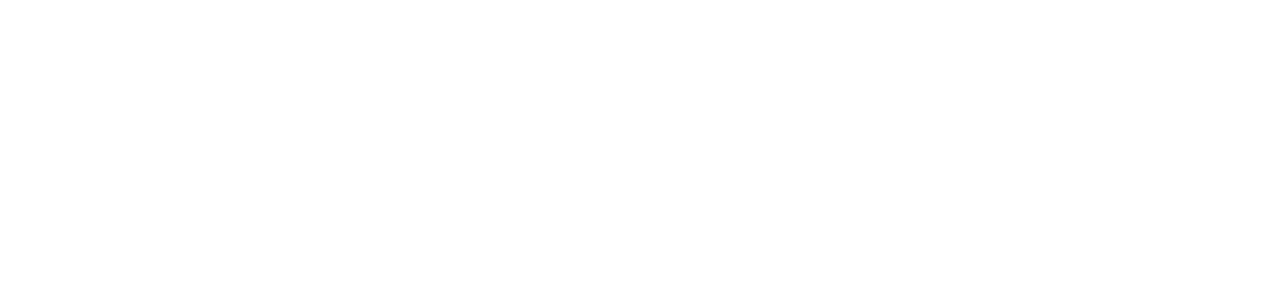
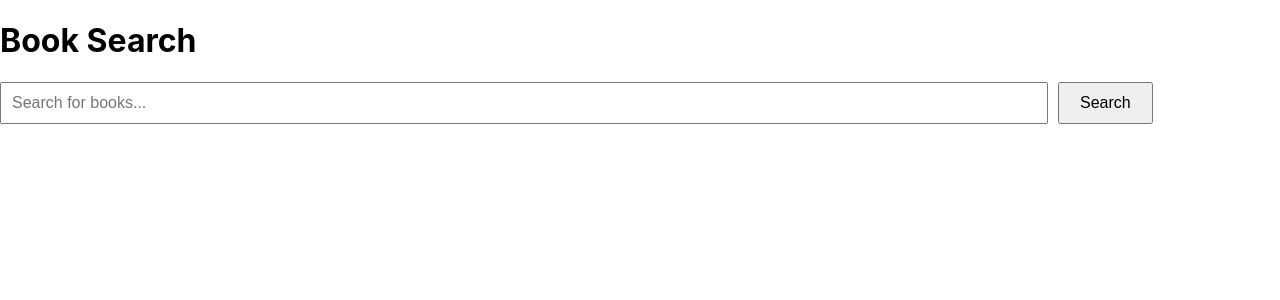
Before and after one commit to cjy0207/Book-app, a React (Create React App) app: page /search in a window 1280 px wide. Before the commit this address had no page. Shown: the top 300 px of the page. Built offline with nearby package versions, Linux system fonts and the light colour scheme.

Commit message:
search test

```diff
--- a/src/App.js
+++ b/src/App.js
@@ -1,11 +1,13 @@
 import './App.css';
 import { Route, Routes } from 'react-router-dom';
-import Homepage from './pages/HomePage/Homepage';
+import HomePage from './pages/HomePage/HomePage';
+import SearchPage from './pages/SearchPage/SearchPage';
 
 function App() {
   return (
     <Routes>
-      <Route path="/" element={<Homepage/>}></Route>
+      <Route path="/" element={<HomePage/>}></Route>
+      <Route path="/search" element={<SearchPage/>}></Route>
     </Routes>
   );
 }
--- /dev/null
+++ b/src/hooks/useSearchBook.js
@@ -0,0 +1,21 @@
+import { useQuery } from "@tanstack/react-query";
+import api from "../utils/api";
+
+const fetchSearchBook = ({ keyword }) => {
+  return api.get("/volumes", {
+    params: {
+      q: keyword, // 검색 키워드
+      maxResults: 10, // 최대 결과 수
+      key: process.env.REACT_APP_API_KEY, // API 키
+    },
+  });
+};
+
+export const useSearchBookQuery = ({ keyword }) => {
+  return useQuery({
+    queryKey: ["book-search", { keyword }],
+    queryFn: () => fetchSearchBook({ keyword }),
+    enabled: !!keyword, // 검색어가 있을 때만 실행
+    select: (results) => results.data,
+  });
+};
--- /dev/null
+++ b/src/pages/SearchPage/SearchPage.jsx
@@ -0,0 +1,106 @@
+import React, { useState } from "react";
+import { useSearchBookQuery } from "../../hooks/useSearchBook";
+
+const SearchPage = () => {
+  const [input, setInput] = useState(""); // 검색 입력값
+  const [keyword, setKeyword] = useState(""); // 실제 검색어
+
+  const { data, isLoading, error } = useSearchBookQuery({ keyword });
+    console.log("search", data)
+  // 입력 필드 업데이트
+  const handleInputChange = (e) => {
+    setInput(e.target.value);
+  };
+
+  // 검색 실행
+  const handleSearch = () => {
+    setKeyword(input); // 입력값을 검색어로 설정
+  };
+
+  // Enter 키로 검색 실행
+  const handleKeyPress = (e) => {
+    if (e.key === "Enter") {
+      handleSearch();
+    }
+  };
+
+  return (
+    <div>
+      <h1>Book Search</h1>
+      <div style={{ marginBottom: "20px" }}>
+        <input
+          type="text"
+          value={input}
+          onChange={handleInputChange}
+          onKeyPress={handleKeyPress}
+          placeholder="Search for books..."
+          style={{ width: "80%", padding: "10px", fontSize: "16px" }}
+        />
+        <button
+          onClick={handleSearch}
+          style={{
+            padding: "10px 20px",
+            marginLeft: "10px",
+            fontSize: "16px",
+            cursor: "pointer",
+          }}
+        >
+          Search
+        </button>
+      </div>
+      {isLoading && <p>Loading...</p>}
+      {error && <p>Error: {error.message}</p>}
+      <ul style={{ listStyleType: "none", padding: 0 }}>
+        {data?.items?.map((book) => {
+          const {
+            title,
+            authors,
+            publisher,
+            publishedDate,
+            categories,
+            description,
+            averageRating,
+            ratingsCount,
+            imageLinks,
+          } = book.volumeInfo;
+
+          return (
+            <li key={book.id} style={{ marginBottom: "20px", borderBottom: "1px solid #ccc", paddingBottom: "20px" }}>
+              {/* 이미지 */}
+              <img
+                src={imageLinks?.thumbnail || "https://via.placeholder.com/128x192?text=No+Image"}
+                alt={title}
+                style={{ width: "128px", height: "192px", marginBottom: "10px" }}
+              />
+
+              {/* 책 제목 */}
+              <h3>{title || "No Title Available"}</h3>
+
+              {/* 작가 / 출간 년도 / 출판사 */}
+              <p>
+                {authors?.join(", ") || "Unknown Author"} | {publishedDate || "Unknown Year"} |{" "}
+                {publisher || "Unknown Publisher"}
+              </p>
+
+              {/* 카테고리 */}
+              <p>Categories: {categories?.join(", ") || "No Categories Listed"}</p>
+
+              {/* 줄거리 */}
+              <p>Description: {description || "No description available."}</p>
+
+              {/* 별점 */}
+              <p>
+                Rating:{" "}
+                {averageRating
+                  ? `${averageRating} / 5 (${ratingsCount || 0} ratings)`
+                  : "No ratings available"}
+              </p>
+            </li>
+          );
+        })}
+      </ul>
+    </div>
+  );
+};
+
+export default SearchPage;
```
